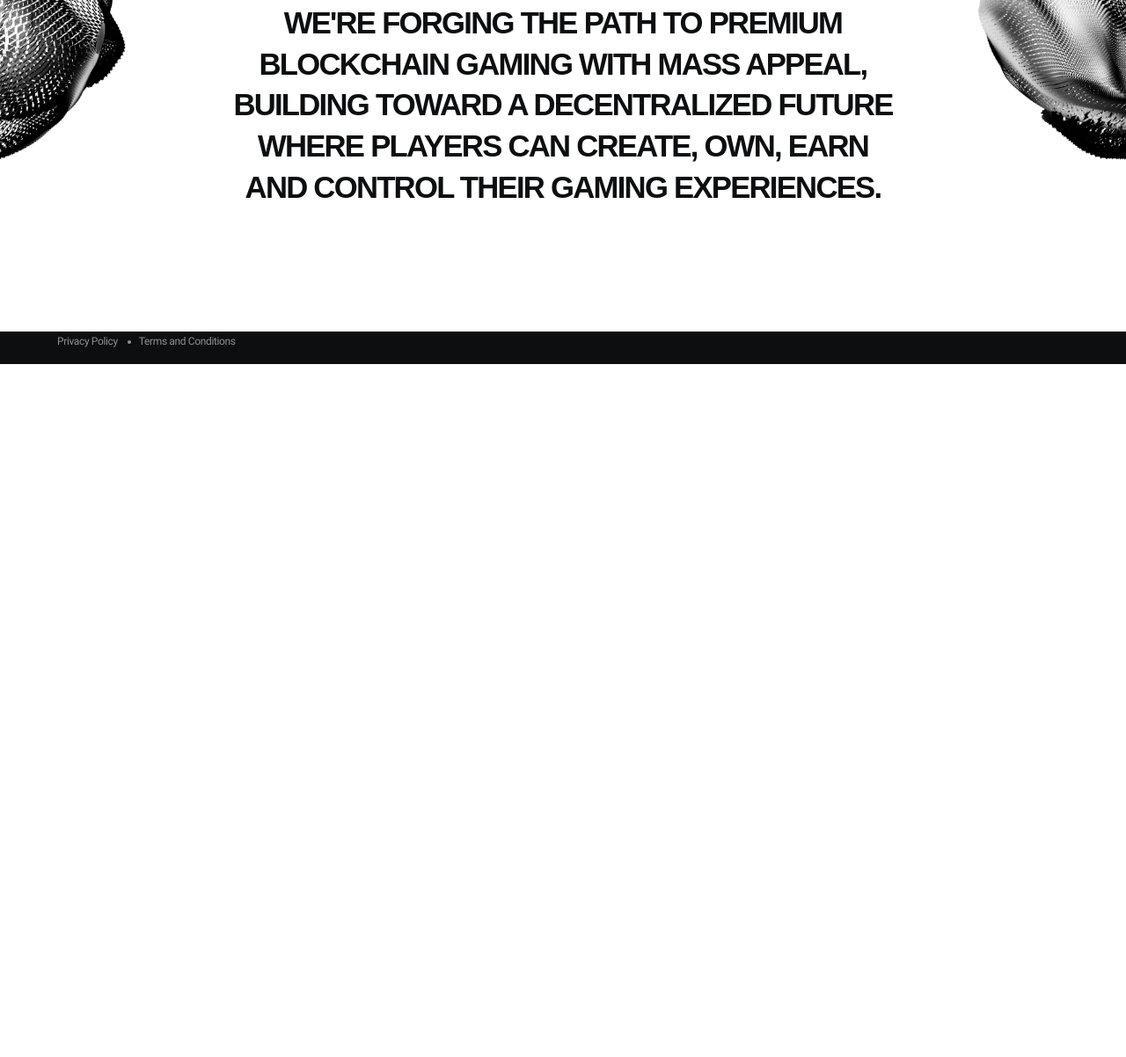
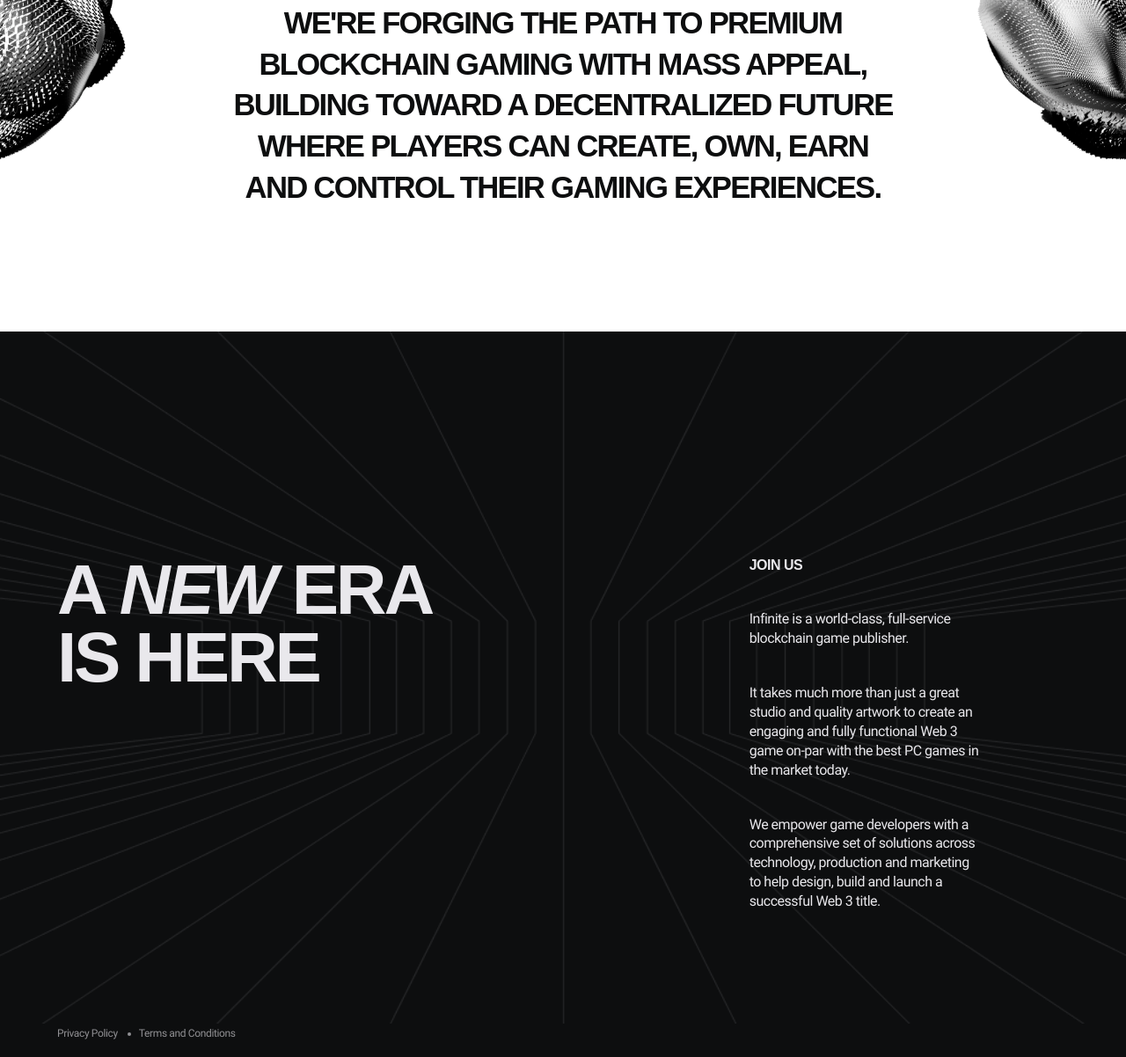
Before and after one commit to Kseniya8765/infinite-games, a website built with webpack: page index.html in a window 1280 px wide. Shown: the part 1065-2267 px from the top of the page at 88% size. Before the commit the page ends 1479 px from the top, so only its background shows below. Built offline with nearby package versions, Linux system fonts and the light colour scheme; files whose address does not match are found by name.

Commit message:
add join block

```diff
--- a/index.html
+++ b/index.html
@@ -107,6 +107,37 @@
           </div>
         </div>
       </section>
+      <section class="join">
+        <div class="container">
+          <div class="row">
+            <div class="col-12 col-lg-5">
+              <h1 class="join__title">
+                A <em>new</em> era <br />
+                is here
+              </h1>
+            </div>
+            <div class="col-12 col-lg-3 offset-lg-3">
+              <div class="join__content">
+                <h3 class="join__subtitle">Join us</h3>
+                <p class="join__text">
+                  Infinite is a world-class, full-service blockchain game
+                  publisher.
+                </p>
+                <p class="join__text">
+                  It takes much more than just a great studio and quality
+                  artwork to create an engaging and fully functional Web 3 game
+                  on-par with the best PC games in the market today.
+                </p>
+                <p class="join__text">
+                  We empower game developers with a comprehensive set of
+                  solutions across technology, production and marketing to help
+                  design, build and launch a successful Web 3 title.
+                </p>
+              </div>
+            </div>
+          </div>
+        </div>
+      </section>
     </main>
     <footer class="footer">
       <div class="container">
--- a/resources/styles/atoms/_typography.scss
+++ b/resources/styles/atoms/_typography.scss
@@ -50,7 +50,6 @@
   line-height: 127%;
   letter-spacing: -0.03em;
   text-transform: uppercase;
-  color: $white;
 
   @include media-breakpoint-between(lg, xxxl) {
     @include relativeSize(24);
--- a/resources/styles/index.scss
+++ b/resources/styles/index.scss
@@ -32,4 +32,5 @@
 @import 'organisms/header';
 @import 'organisms/banner';
 @import 'organisms/text';
+@import 'organisms/join';
 @import 'organisms/footer';
--- /dev/null
+++ b/resources/styles/organisms/_join.scss
@@ -0,0 +1,38 @@
+.join {
+  background-color: $black;
+  background-image: url('/resources/images/static/background.png');
+  background-repeat: no-repeat;
+  background-position: center;
+  background-size: cover;
+  padding-top: 256px;
+  padding-bottom: 128px;
+
+  &__subtitle {
+    margin-bottom: 40px;
+  }
+
+  &__text {
+    @include body-large;
+    color: $metalic;
+    margin-bottom: 40px;
+
+    &:last-of-type {
+      margin-bottom: 0;
+    }
+  }
+}
+
+@include media-breakpoint-down(lg) {
+  .join {
+    padding: 100px 0;
+
+    &__title {
+      margin-bottom: 60px;
+    }
+
+    &__subtitle,
+    &__text {
+      margin-bottom: 28px;
+    }
+  }
+}
--- a/resources/styles/organisms/_text.scss
+++ b/resources/styles/organisms/_text.scss
@@ -13,7 +13,7 @@
 
   &__background {
     position: absolute;
-    top: 150px;
+    top: 15%;
     left: 0;
     max-width: 286px;
     width: 100%;
@@ -29,7 +29,7 @@
 
   &__background-right {
     position: absolute;
-    top: 80px;
+    top: 8%;
     right: 0;
     max-width: 329px;
     width: 100%;
```
Also changed, not shown: resources/images/static/background.png (added).
